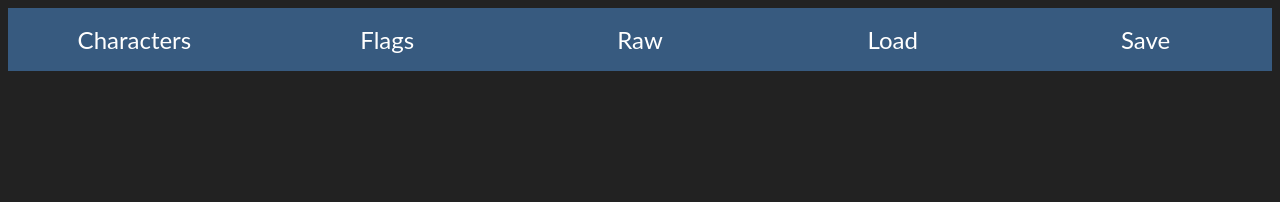
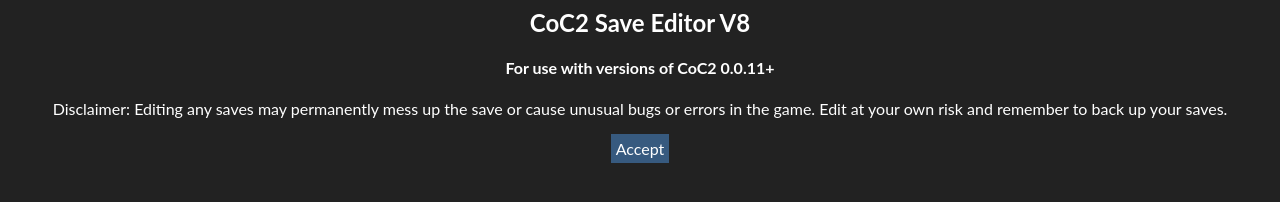
Before and after one commit to end5/CoC2-Save-Editor, a plain HTML site: page CoC2SaveEditor.html in a window 1280 px wide. Drawn offline with Linux system fonts and the light colour scheme.

Commit message:
Added disclaimer

```diff
--- a/CoC2SaveEditor.html
+++ b/CoC2SaveEditor.html
@@ -29,6 +29,15 @@
 
         button.fieldTitle {
             width: 100%;
+        }
+
+        .disclaimer {
+            text-align: center;
+            margin: auto;
+        }
+
+        .disclaimer > .accordion {
+            width: auto;
         }
 
         .multioption {
@@ -864,6 +873,21 @@
         //
 
         document.addEventListener("DOMContentLoaded", () => {
+            var disclaimer = document.createElement("div");
+            disclaimer.className = "disclaimer";
+            disclaimer.innerHTML = "<h2>CoC2 Save Editor V8</h2><h4>For use with versions of CoC2 0.0.11+</h4><p>Disclaimer: Editing any saves may permanently mess up the save or cause unusual bugs or errors in the game. Edit at your own risk and remember to back up your saves.</p>";
+            document.body.appendChild(disclaimer);
+
+            var ok = document.createElement("button");
+            ok.innerText = "Accept";
+            ok.className = "accordion";
+            disclaimer.appendChild(ok);
+
+            ok.addEventListener("click", () => {
+                while (document.body.lastChild) {
+                    document.body.removeChild(document.body.lastChild);
+                }
+
                 var tabs = document.createElement("div");
                 tabs.className = "tabs";
                 document.body.appendChild(tabs);
@@ -901,6 +925,7 @@
                 saveTab.className += " tab";
                 saveTab.appendChild(saveLink);
                 tabs.appendChild(saveTab);
+            });
         });
 
         //
```
Lines whose indentation alone changed are shown as unchanged.
